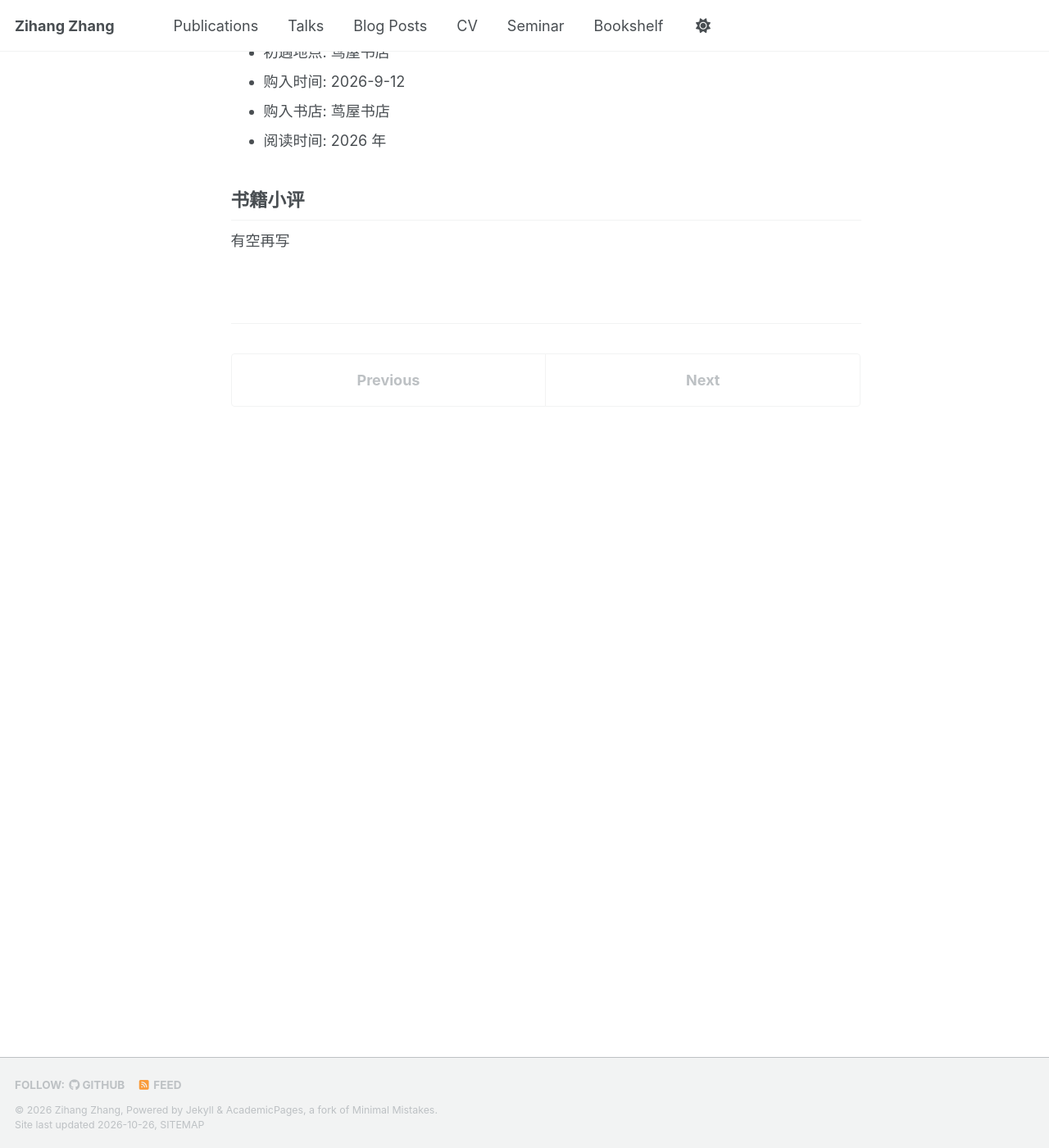
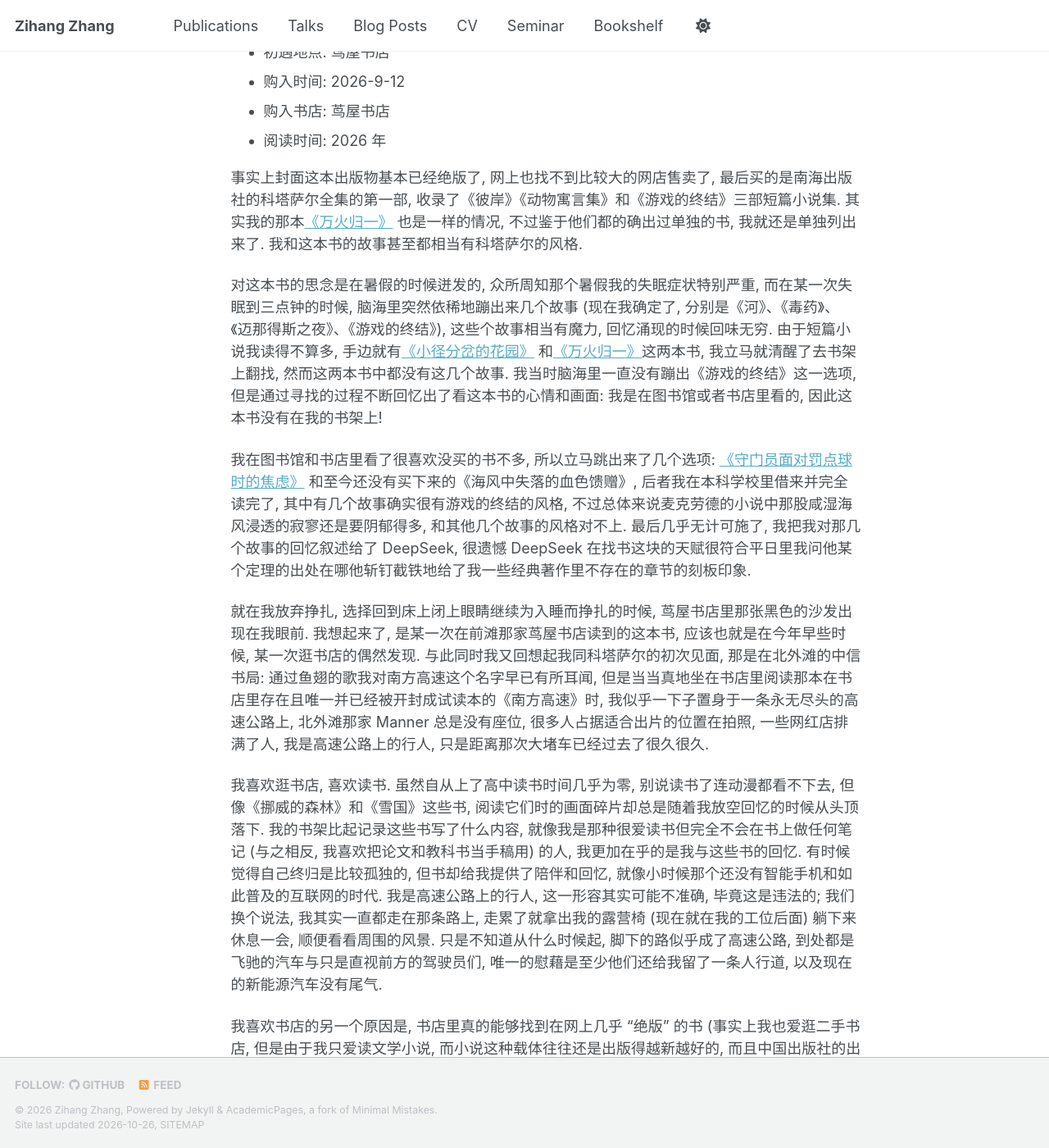
Before and after one commit to ZZH-DSL/ZZH-DSL.github.io, a Jekyll site: the page built from _books/End-of-the-Game.md, in a window 1280 px wide and 1400 px high, scrolled down 1056 px. Shown: the whole window at 82% size. Built offline with Jekyll 4.4.1, drawn with Linux system fonts in a browser that asks for light colours; a script bundle is joined from its source files by our own code; library files that are not in the unit come from our copies; some of the changed text lies outside the part shown.

Commit message:
写了《游戏的终结》的一些内容

```diff
--- a/_books/End-of-the-Game.md
+++ b/_books/End-of-the-Game.md
@@ -22,6 +22,30 @@ date: 2026-10-16
 - 购入书店: 茑屋书店
 - 阅读时间: 2026 年
 
+事实上封面这本出版物基本已经绝版了, 网上也找不到比较大的网店售卖了, 最后买的是南海出版社的科塔萨尔全集的第一部, 收录了《彼岸》《动物寓言集》和《游戏的终结》三部短篇小说集. 其实我的那本[《万火归一》](/_books/All-Fires-the-Fire.md) 也是一样的情况, 不过鉴于他们都的确出过单独的书, 我就还是单独列出来了. 我和这本书的故事甚至都相当有科塔萨尔的风格.
+
+对这本书的思念是在暑假的时候迸发的, 众所周知那个暑假我的失眠症状特别严重, 而在某一次失眠到三点钟的时候, 脑海里突然依稀地蹦出来几个故事 (现在我确定了, 分别是《河》、《毒药》、《迈那得斯之夜》、《游戏的终结》), 这些个故事相当有魔力, 回忆涌现的时候回味无穷. 由于短篇小说我读得不算多, 手边就有[《小径分岔的花园》](/_books/The-Garden-of-Forking-Paths.md) 和[《万火归一》](/_books/All-Fires-the-Fire.md)这两本书, 我立马就清醒了去书架上翻找, 然而这两本书中都没有这几个故事. 我当时脑海里一直没有蹦出《游戏的终结》这一选项, 但是通过寻找的过程不断回忆出了看这本书的心情和画面: 我是在图书馆或者书店里看的, 因此这本书没有在我的书架上!
+
+我在图书馆和书店里看了很喜欢没买的书不多, 所以立马跳出来了几个选项: [《守门员面对罚点球时的焦虑》](/_books/The-Goalie’s-Anxiety-at-the-Penalty-Kick%20copy.md) 和至今还没有买下来的《海风中失落的血色馈赠》, 后者我在本科学校里借来并完全读完了, 其中有几个故事确实很有游戏的终结的风格, 不过总体来说麦克劳德的小说中那股咸湿海风浸透的寂寥还是要阴郁得多, 和其他几个故事的风格对不上. 最后几乎无计可施了, 我把我对那几个故事的回忆叙述给了 DeepSeek, 很遗憾 DeepSeek 在找书这块的天赋很符合平日里我问他某个定理的出处在哪他斩钉截铁地给了我一些经典著作里不存在的章节的刻板印象.
+
+就在我放弃挣扎, 选择回到床上闭上眼睛继续为入睡而挣扎的时候, 茑屋书店里那张黑色的沙发出现在我眼前. 我想起来了, 是某一次在前滩那家茑屋书店读到的这本书, 应该也就是在今年早些时候, 某一次逛书店的偶然发现. 与此同时我又回想起我同科塔萨尔的初次见面, 那是在北外滩的中信书局: 通过鱼翅的歌我对南方高速这个名字早已有所耳闻, 但是当当真地坐在书店里阅读那本在书店里存在且唯一并已经被开封成试读本的《南方高速》时, 我似乎一下子置身于一条永无尽头的高速公路上, 北外滩那家 Manner 总是没有座位, 很多人占据适合出片的位置在拍照, 一些网红店排满了人, 我是高速公路上的行人, 只是距离那次大堵车已经过去了很久很久.
+
+我喜欢逛书店, 喜欢读书. 虽然自从上了高中读书时间几乎为零, 别说读书了连动漫都看不下去, 但像《挪威的森林》和《雪国》这些书, 阅读它们时的画面碎片却总是随着我放空回忆的时候从头顶落下. 我的书架比起记录这些书写了什么内容, 就像我是那种很爱读书但完全不会在书上做任何笔记 (与之相反, 我喜欢把论文和教科书当手稿用) 的人, 我更加在乎的是我与这些书的回忆. 有时候觉得自己终归是比较孤独的, 但书却给我提供了陪伴和回忆, 就像小时候那个还没有智能手机和如此普及的互联网的时代. 我是高速公路上的行人, 这一形容其实可能不准确, 毕竟这是违法的; 我们换个说法, 我其实一直都走在那条路上, 走累了就拿出我的露营椅 (现在就在我的工位后面) 躺下来休息一会, 顺便看看周围的风景. 只是不知道从什么时候起, 脚下的路似乎成了高速公路, 到处都是飞驰的汽车与只是直视前方的驾驶员们, 唯一的慰藉是至少他们还给我留了一条人行道, 以及现在的新能源汽车没有尾气.
+
+我喜欢书店的另一个原因是, 书店里真的能够找到在网上几乎 "绝版" 的书 (事实上我也爱逛二手书店, 但是由于我只爱读文学小说, 而小说这种载体往往还是出版得越新越好的, 而且中国出版社的出版质量也真的不错; 而二手书店里往往是古典文学和社科书会比较多, 绝版的文学作品一般也并没有多少收藏价值), 所以我在回到上海读研之后立马就找了一天重回茑屋书店, 去寻找当初读的那本《游戏的终结》. 可惜的是, 我没有找到当初读的那本, 也就是现在放在书架上的这个封面的出版物, 但是经过我在书店里不断搜索, 竟然发现原来这本集子里就包含了《游戏的终结》, 最后连同新出的《不能承受的生命之轻》纪念版礼盒 (我同这本书的故事也相当有意思, 等我第二遍读完这本书之后再来说吧) 一同买下.
+
 ## 书籍小评
 
-有空再写
+### 短篇分篇小评
+
+- 《怪不得别人》
+- 《河》
+- 《毒药》
+- 《游戏的终结》
+
+### 一些链接
+
+科塔萨尔的短篇小说很多都有一种悬疑小说的色彩, 在阅读完之后经常想要找一些比较好的书评来一起细品小说中的各种滋味色彩. 因此把一些相关的书评或者干脆论文的链接放在这里.
+
+- [内部装填了炸药的短篇小说](https://book.douban.com/review/7765612/)
+- 林佳.魔幻现实主义小说的叙事学研究[D].武汉大学,2021.DOI:10.27379/d.cnki.gwhdu.2021.000139.
```
